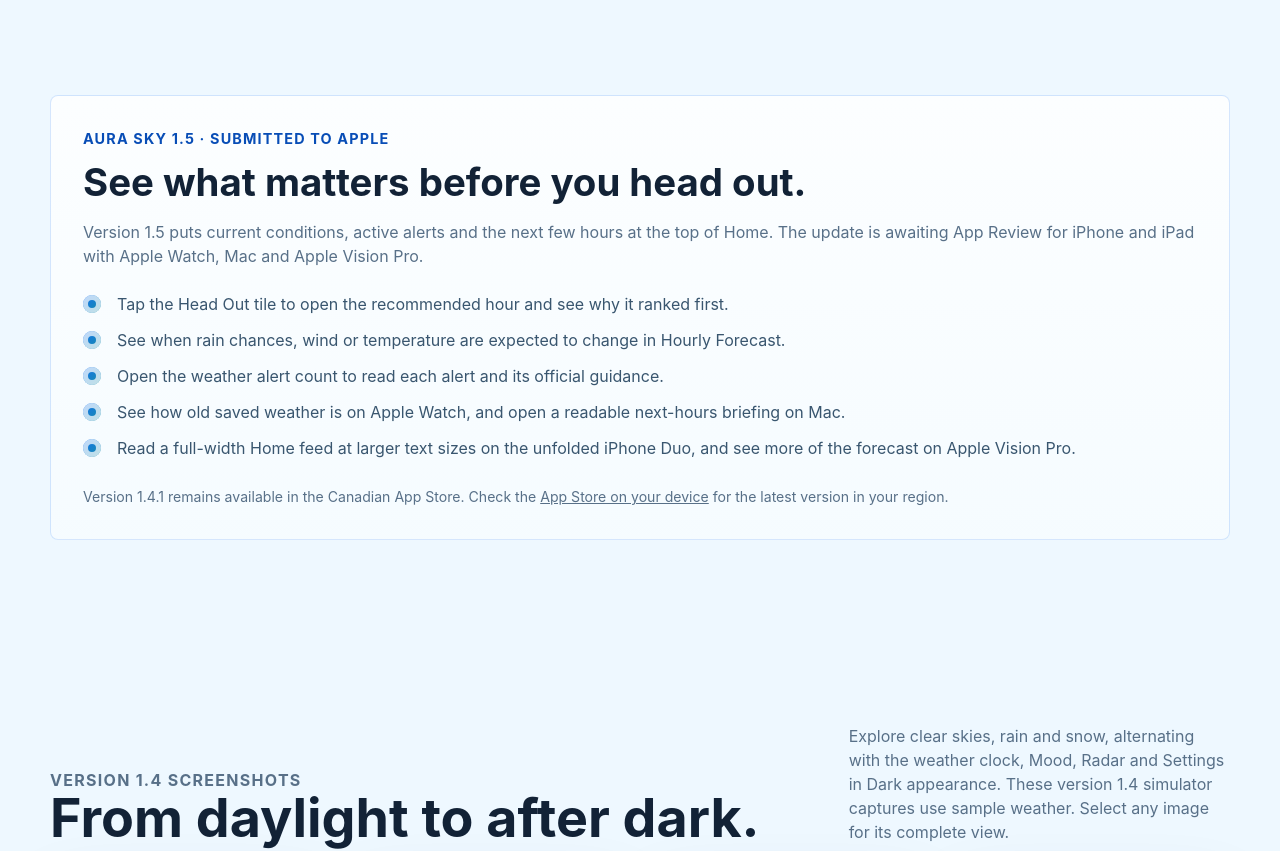
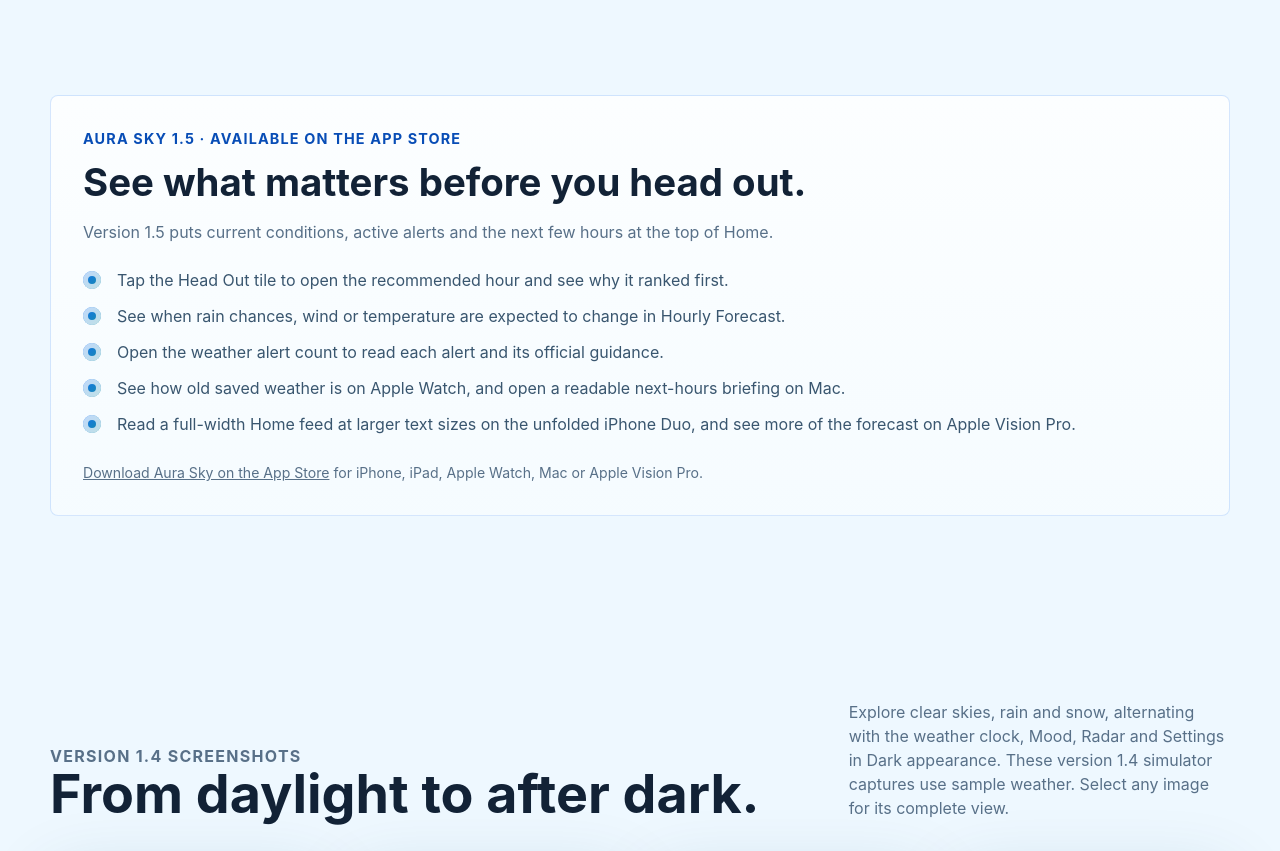
Before and after one commit to Jorrian/aura-sky, a plain HTML site: page index.html in a window 1280 px wide. Shown: the part 860-1711 px from the top of the page. Drawn offline with Linux system fonts and the light colour scheme; grey boxes are pictures that could not be loaded.

Commit message:
Announce Aura Sky 1.5 App Store availability

```diff
--- a/index.html
+++ b/index.html
@@ -100,9 +100,9 @@
 
       <section class="section" id="latest" aria-labelledby="latest-title">
         <div class="callout">
-          <p class="eyebrow">Aura Sky 1.5 · Submitted to Apple</p>
+          <p class="eyebrow">Aura Sky 1.5 · Available on the App Store</p>
           <h2 id="latest-title">See what matters before you head out.</h2>
-          <p class="section-intro">Version 1.5 puts current conditions, active alerts and the next few hours at the top of Home. The update is awaiting App Review for iPhone and iPad with Apple Watch, Mac and Apple Vision Pro.</p>
+          <p class="section-intro">Version 1.5 puts current conditions, active alerts and the next few hours at the top of Home.</p>
           <ul class="check-list">
             <li>Tap the Head Out tile to open the recommended hour and see why it ranked first.</li>
             <li>See when rain chances, wind or temperature are expected to change in Hourly Forecast.</li>
@@ -110,7 +110,7 @@
             <li>See how old saved weather is on Apple Watch, and open a readable next-hours briefing on Mac.</li>
             <li>Read a full-width Home feed at larger text sizes on the unfolded iPhone Duo, and see more of the forecast on Apple Vision Pro.</li>
           </ul>
-          <p class="release-note">Version 1.4.1 remains available in the Canadian App Store. Check the <a href="https://apps.apple.com/ca/app/aura-sky-weather/id6761404223">App Store on your device</a> for the latest version in your region.</p>
+          <p class="release-note"><a href="https://apps.apple.com/ca/app/aura-sky-weather/id6761404223">Download Aura Sky on the App Store</a> for iPhone, iPad, Apple Watch, Mac or Apple Vision Pro.</p>
         </div>
       </section>
 
```
Also changed, not shown: support/index.html (+2 -2 lines).
